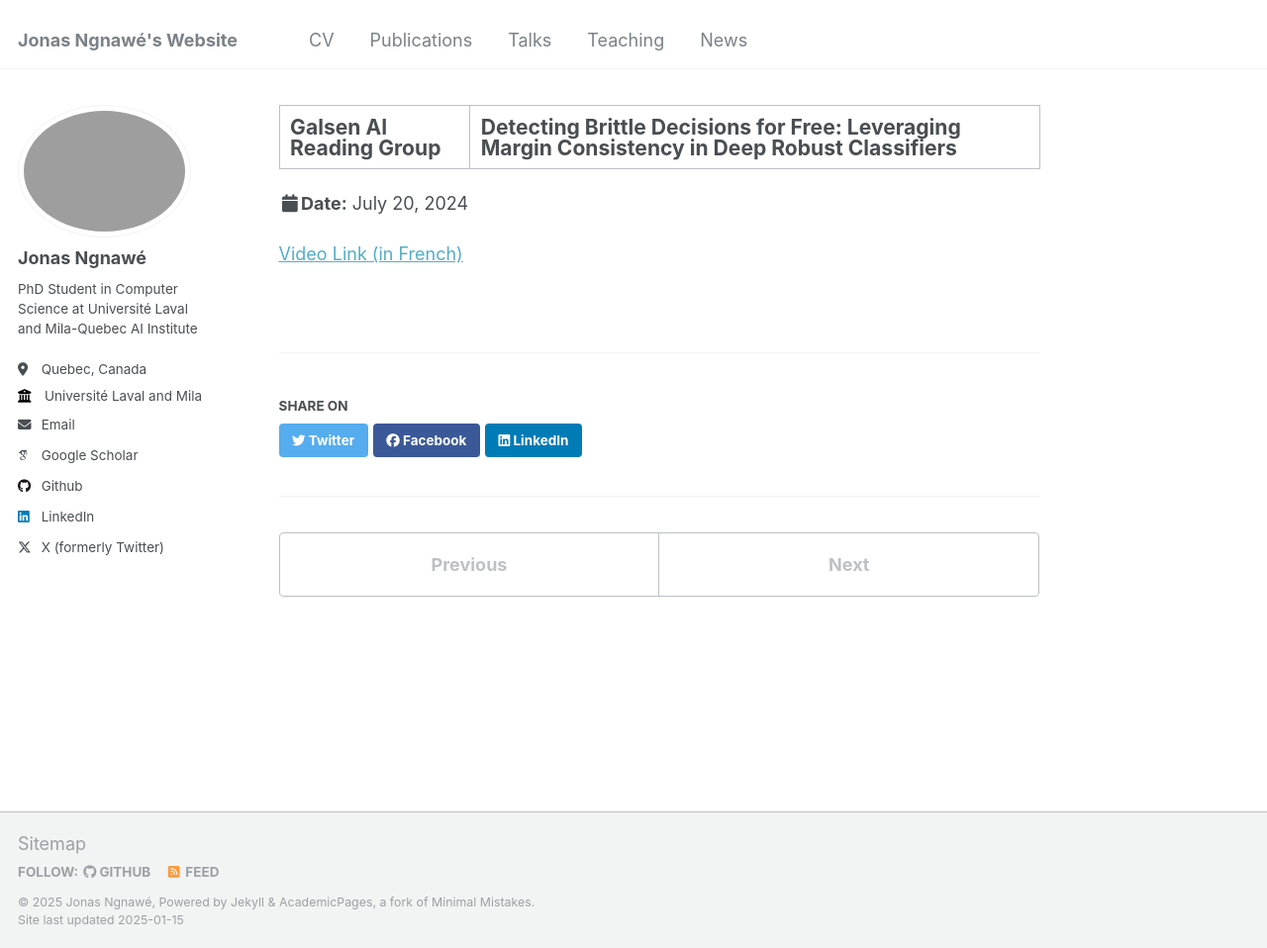
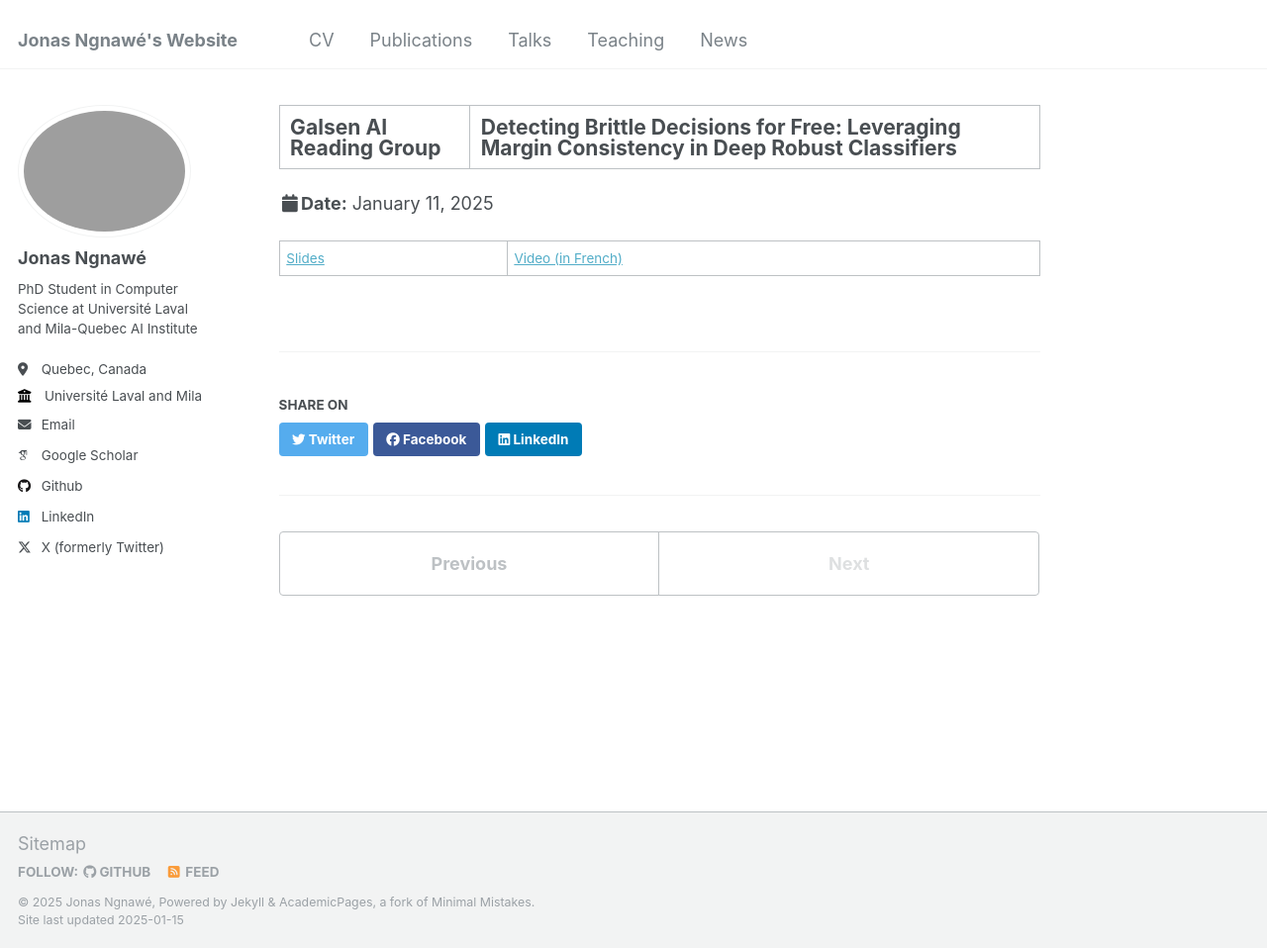
Before and after one commit to ngnawejonas/ngnawejonas.github.io, a Jekyll site: the page built from _talks/2025-01-11-talk-4.md, in a window 1280 px wide and 958 px high. Shown: the whole window at 99% size. Built offline with Jekyll 4.4.1, drawn with Linux system fonts in a browser that asks for light colours; some web fonts are replaced.

Commit message:
correct links galsen ai

```diff
--- a/_talks/2025-01-11-talk-4.md
+++ b/_talks/2025-01-11-talk-4.md
@@ -4,8 +4,8 @@ collection: talks
 type: "Talk"
 permalink: /talks/2025-01-11-talk-4
 venue: "Galsen AI Youtube Channel"
-date: 2024-07-20
+date: 2025-01-11
 location: "Online"
 ---
 
-[Video Link (in French)](https://youtu.be/SMz917WlDs0?si=MeYSMY9w1x3I-5V0)
+[Slides](https://drive.google.com/file/d/1pinyLkCur1JY2SgPlbMEARl_QDc-hk5T/view) | [Video (in French)](https://youtu.be/SMz917WlDs0?si=MeYSMY9w1x3I-5V0)
```
